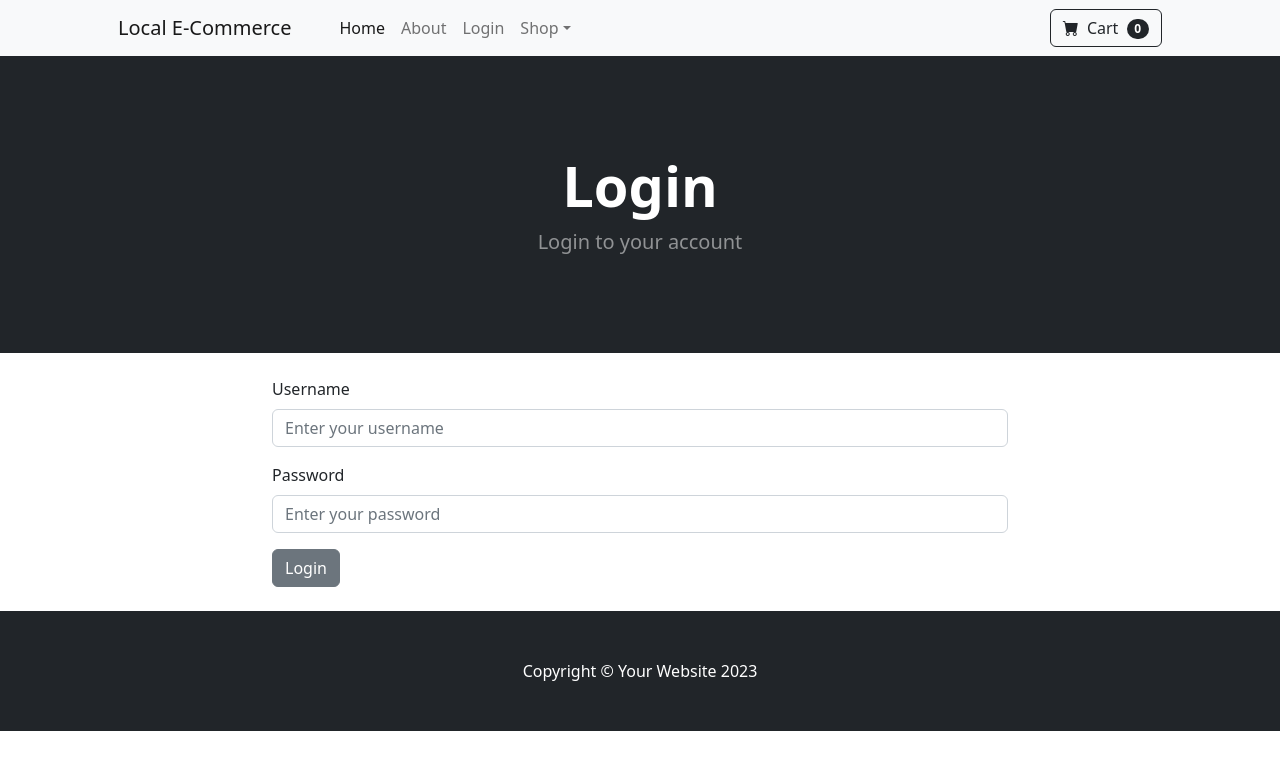
After one commit to tonysodeep/LocalECommerce, a Django app: page /login/ in a window 1280 px wide. The commit adds this page. Shown: the top 770 px of the page. Run offline with Django 5.2, Linux system fonts and the light colour scheme; some libraries are stand-ins or nearby versions.

Commit message:
added authenticate feature: login logout authen message

```diff
--- a/store/templates/base.html
+++ b/store/templates/base.html
@@ -27,7 +27,17 @@
   </head>
   <body>
     <!-- Navigation-->
-    {% include 'navbar.html' %} {% block content %} {% endblock %}
+    {% include 'navbar.html' %} {% if messages %} {% for message in messages %}
+    <div class="alert alert-warning alert-dismissible fade show" role="alert">
+      {{ message }}
+      <button
+        type="button"
+        class="btn-close"
+        data-bs-dismiss="alert"
+        aria-label="Close"
+      ></button>
+    </div>
+    {% endfor %} {% endif %} {% block content %} {% endblock %}
 
     <!-- Footer-->
     <footer class="py-5 bg-dark">
--- a/store/templates/navbar.html
+++ b/store/templates/navbar.html
@@ -22,6 +22,15 @@
         <li class="nav-item">
           <a class="nav-link" href="{% url 'about' %}">About</a>
         </li>
+        {% if user.is_authenticated %}
+        <li class="nav-item">
+          <a class="nav-link" href="{% url 'logout' %}">Logout</a>
+        </li>
+        {% else %}
+        <li class="nav-item">
+          <a class="nav-link" href="{% url 'login' %}">Login</a>
+        </li>
+        {% endif %}
         <li class="nav-item dropdown">
           <a
             class="nav-link dropdown-toggle"
--- /dev/null
+++ b/store/templates/store/login.html
@@ -0,0 +1,41 @@
+{% extends 'base.html' %} {% block content %}
+<!-- Header-->
+<header class="bg-dark py-5">
+  <div class="container px-4 px-lg-5 my-5">
+    <div class="text-center text-white">
+      <h1 class="display-4 fw-bolder">Login</h1>
+      <p class="lead fw-normal text-white-50 mb-0">Login to your account</p>
+    </div>
+  </div>
+</header>
+<div class="container">
+  <div class="row justify-content-center">
+    <div class="col-8">
+      <br />
+      <form method="post" action="{% url 'login' %}">
+        {% csrf_token %}
+        <div class="mb-3">
+          <label for="exampleInputEmail1" class="form-label">Username</label>
+          <input
+            type="text"
+            class="form-control"
+            name="username"
+            placeholder="Enter your username"
+          />
+        </div>
+        <div class="mb-3">
+          <label for="exampleInputPassword1" class="form-label">Password</label>
+          <input
+            type="password"
+            class="form-control"
+            name="password"
+            placeholder="Enter your password"
+          />
+        </div>
+        <button type="submit" class="btn btn-secondary">Login</button>
+      </form>
+      <br />
+    </div>
+  </div>
+</div>
+{% endblock %}
--- a/store/urls.py
+++ b/store/urls.py
@@ -3,5 +3,7 @@ from . import views
 
 urlpatterns = [
     path('', views.home, name='home'),
-    path('about-us/', views.about, name='about')
+    path('about-us/', views.about, name='about'),
+    path('login/', views.login_user, name='login'),
+    path('logout/', views.logout_user, name='logout')
 ]
--- a/store/views.py
+++ b/store/views.py
@@ -1,6 +1,8 @@
-from django.shortcuts import render
+from django.shortcuts import render, redirect
 from django.http import HttpResponse
 from .models import Product
+from django.contrib.auth import authenticate, login, logout
+from django.contrib import messages
 
 
 def home(request):
@@ -11,3 +13,26 @@ def home(request):
 
 def about(request):
     return render(request, 'store/about.html', {})
+
+
+def login_user(request):
+    #check casesensitive
+    if request.method == 'POST':
+        username = request.POST['username']
+        password = request.POST['password']
+        user = authenticate(request, username=username, password=password)
+        if user is not None:
+            login(request, user)
+            messages.success(request, message="You have been login")
+            return redirect('home')
+        else:
+            messages.success(request, message="There a error please try again")
+            return redirect('login')
+    else:
+        return render(request, 'store/login.html', {})
+
+
+def logout_user(request):
+    logout(request)
+    messages.success(request, message="you have be logout")
+    return redirect('home')
```
